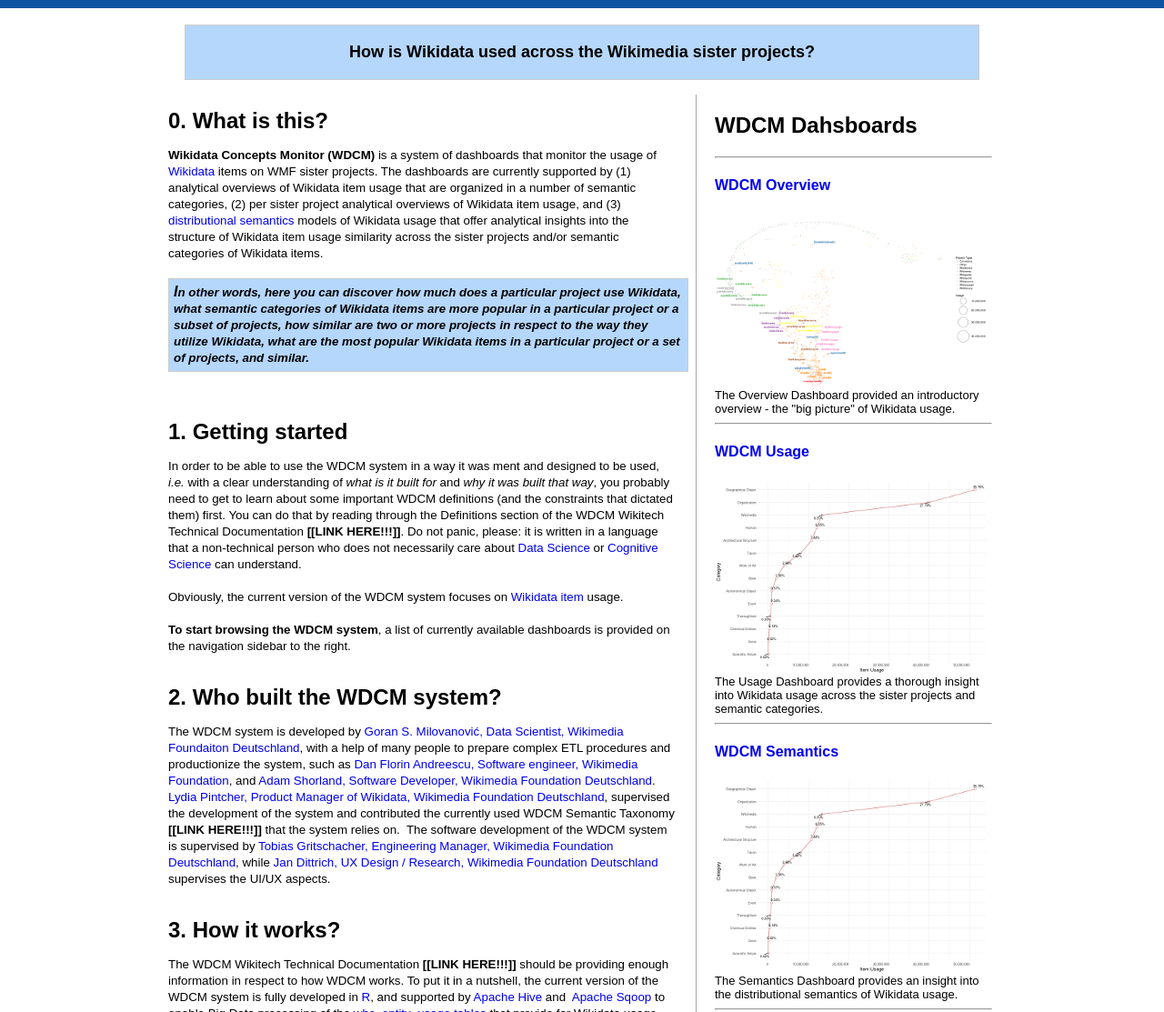
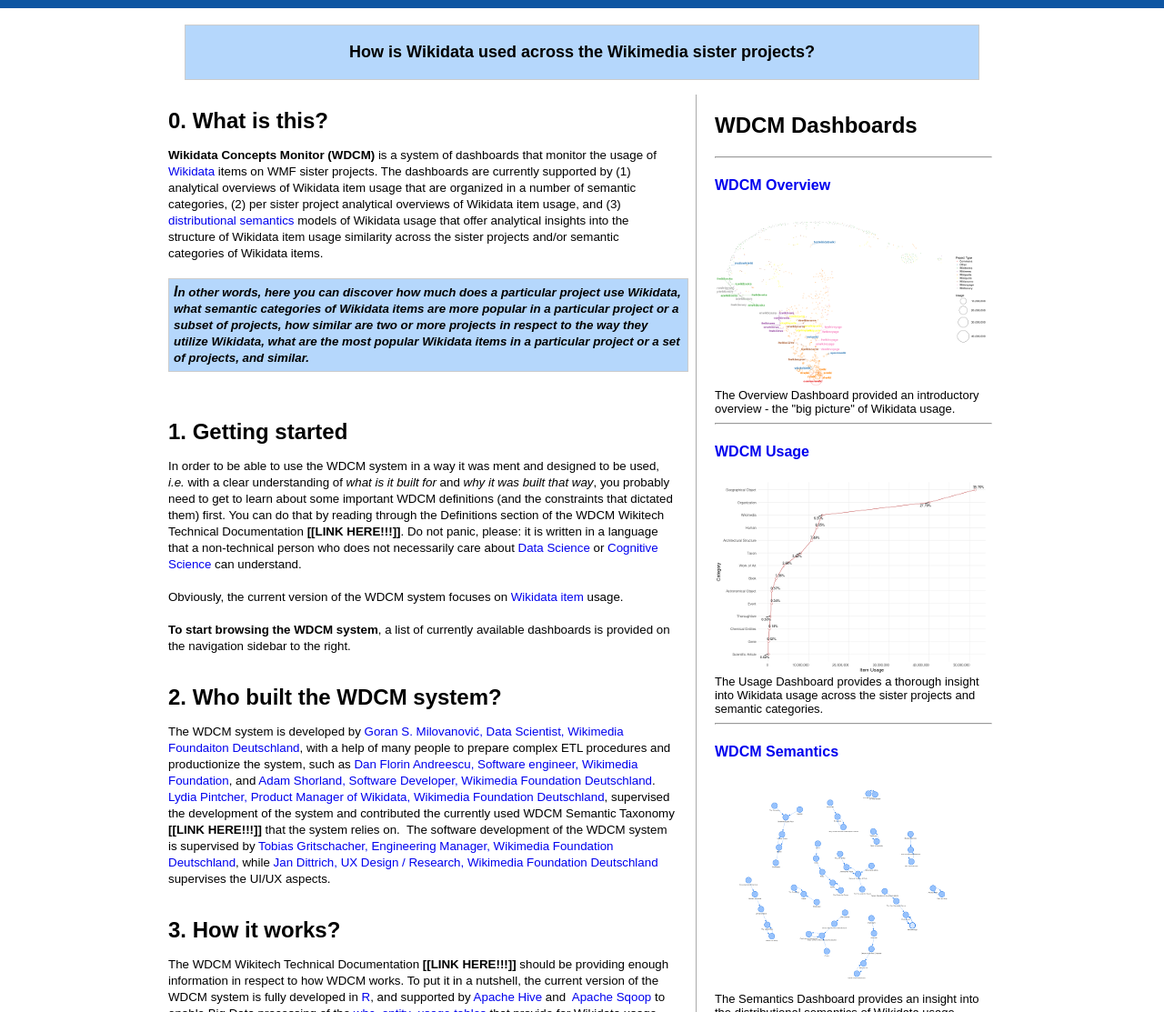
Before and after one commit to wikimedia/analytics-wmde-WDCM, a plain HTML site: page WDCM_ShinyServerFrontPage/wdcm_ShinyFront.html in a window 1280 px wide. Shown: the part 72-1185 px from the top of the page at 91% size. Drawn offline with Linux system fonts and the light colour scheme.

Commit message:
Semantics Dashboard
Change-Id: I53b8d162a3e729f388992efdb3d5358ab6646565

```diff
--- a/WDCM_ShinyServerFrontPage/wdcm_ShinyFront.html
+++ b/WDCM_ShinyServerFrontPage/wdcm_ShinyFront.html
@@ -234,7 +234,7 @@
 
 <div id="shiny">
 
-        <h2>WDCM Dahsboards</h2>
+        <h2>WDCM Dashboards</h2>
         <hr>
         <a href = "http://wdcm.wmflabs.org/WDCM_OverviewDashboard/"><h4>WDCM Overview</h4></a>
          <a href = "http://wdcm.wmflabs.org/WDCM_OverviewDashboard/"><img src="OverviewDashboard.png" alt="WDCM Overview" style="width:300px;"></a>
@@ -252,8 +252,8 @@
         </div>
         <hr>
 
-        <a href = "http://wdcm.wmflabs.org/WDCM_UsageDashboard/"><h4>WDCM Semantics</h4></a>
-         <a href = "http://wdcm.wmflabs.org/WDCM_UsageDashboard/"><img src="UsageDashboard.png" alt="WDCM Usage" style="width:300px;"></a>
+        <a href = "http://wdcm.wmflabs.org/WDCM_SemanticsDashboard/"><h4>WDCM Semantics</h4></a>
+         <a href = "http://wdcm.wmflabs.org/WDCM_SemanticsDashboard/"><img src="SemanticsDashboard.png" alt="WDCM Semantics" style="width:300px;"></a>
          <br>
         <div class="caption">
         The Semantics Dashboard provides an insight into the distributional
```
Also changed, not shown: WDCM_ShinyServerFrontPage/SemanticsDashboard.png (added), 2 other files.
